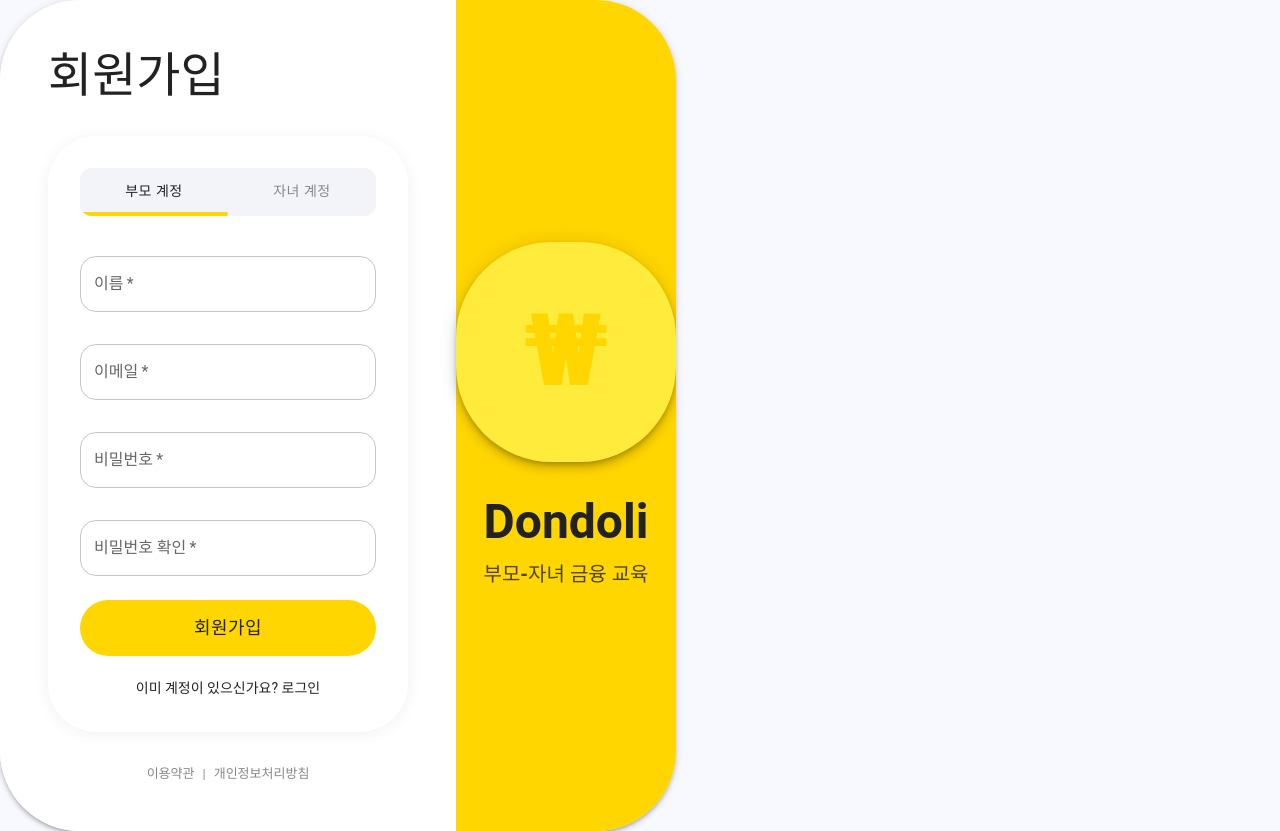
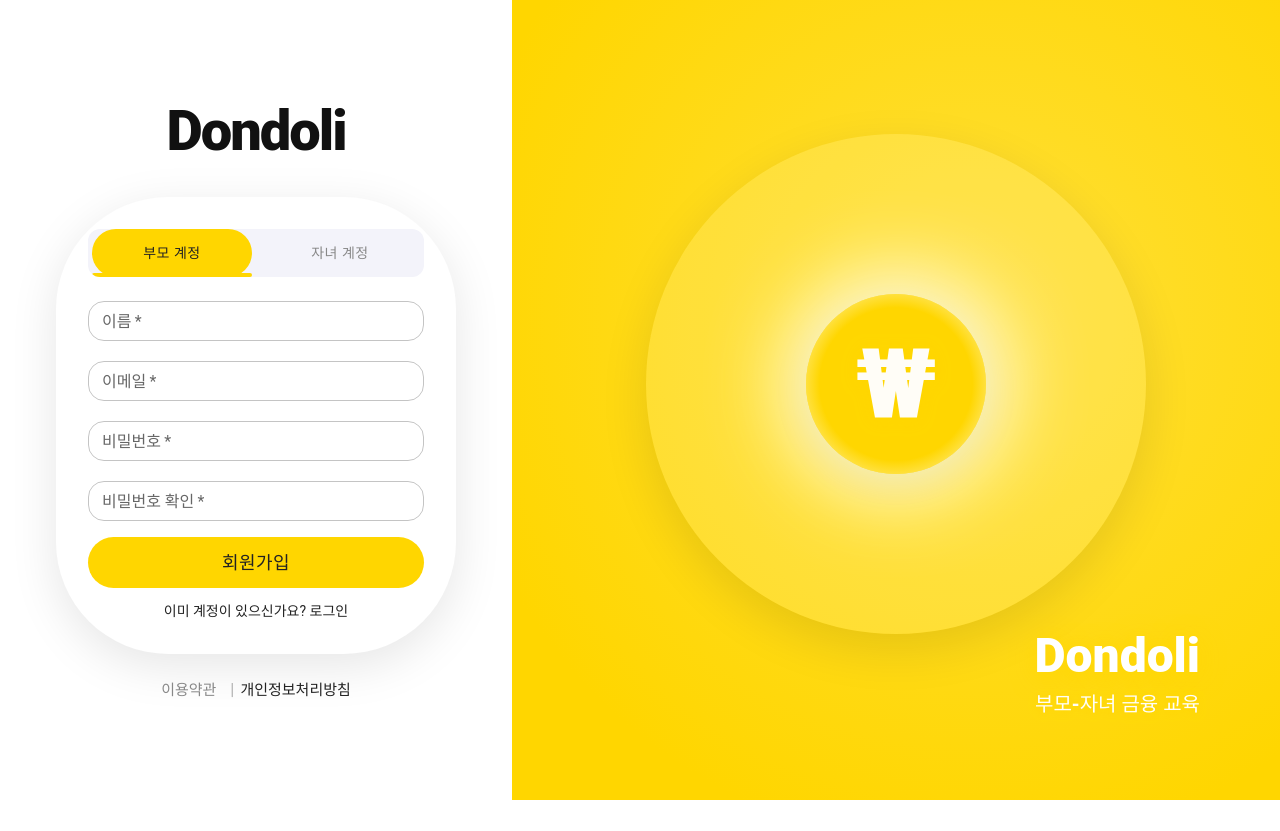
Before and after one commit to 2025-The-Pay-FinTech-Hackathon/Team5, a React (Vite) app: page /signup in a window 1280 px wide. After the commit the page ends 800 px from the top, so only its background shows below. Built offline with nearby package versions, Linux system fonts and the light colour scheme.

Commit message:
Update Signup.jsx

```diff
--- a/src/pages/Signup.jsx
+++ b/src/pages/Signup.jsx
@@ -9,12 +9,11 @@ import {
   Tabs,
   Tab,
   Alert,
-  Grid,
   Link,
 } from '@mui/material';
 import { addUser, findUserByEmail } from '../utils/localData';
 
-function Signup() {
+export default function Signup() {
   const navigate = useNavigate();
   const [accountType, setAccountType] = useState('parent');
   const [formData, setFormData] = useState({
@@ -26,24 +25,14 @@ function Signup() {
   const [error, setError] = useState('');
   const [success, setSuccess] = useState('');
 
-  const handleAccountTypeChange = (event, newValue) => {
-    setAccountType(newValue);
-  };
-
-  const handleInputChange = (e) => {
-    const { name, value } = e.target;
-    setFormData((prev) => ({
-      ...prev,
-      [name]: value,
-    }));
-  };
-
-  const handleSubmit = (e) => {
+  const handleAccountTypeChange = (e, v) => setAccountType(v);
+  const handleInputChange = e => setFormData(f => ({ ...f, [e.target.name]: e.target.value }));
+  const handleSubmit = e => {
     e.preventDefault();
     setError('');
     setSuccess('');
     if (!formData.name || !formData.email || !formData.password || !formData.confirmPassword) {
-      setError('모든 필드를 입력해주세요.');
+      setError('모든 항목을 입력해주세요.');
       return;
     }
     if (formData.password !== formData.confirmPassword) {
@@ -62,45 +51,100 @@ function Signup() {
       password: formData.password,
       role: accountType,
     });
-    setSuccess('회원가입이 완료되었습니다! 로그인 해주세요.');
+    setSuccess('회원가입이 완료되었습니다!');
     setTimeout(() => navigate('/'), 1200);
   };
 
   return (
-    <Box sx={{ minHeight: '100vh', bgcolor: '#F8F8FF', display: 'flex', alignItems: 'center', justifyContent: 'center' }}>
-      <Grid container sx={{ minHeight: { xs: '100vh', md: 600 }, maxWidth: 1100, boxShadow: 3, borderRadius: 5, overflow: 'hidden' }}>
-        {/* Left: Signup Form */}
-        <Grid item xs={12} md={7} sx={{ bgcolor: '#fff', display: 'flex', flexDirection: 'column', justifyContent: 'center', alignItems: 'center', py: 6, px: { xs: 2, md: 6 } }}>
-          <Box sx={{ width: '100%', maxWidth: 360 }}>
-            <Typography variant="h3" fontWeight={700} sx={{ mb: 4, color: '#222' }}>
-              회원가입
+    <Box sx={{
+      display: 'flex',
+      minHeight: '100vh',
+      width: '100vw',
+      overflow: 'hidden',
+      background: 'linear-gradient(90deg, #fff 40%, #ffe066 100%)',
+    }}>
+      {/* 왼쪽(회원가입) 영역 */}
+      <Box sx={{
+        flex: 4,
+        minWidth: 0,
+        bgcolor: 'transparent',
+        display: 'flex',
+        flexDirection: 'column',
+        justifyContent: 'center',
+        alignItems: 'center',
+        position: 'relative',
+        zIndex: 2,
+        py: 0,
+      }}>
+        <Typography variant="h2" fontWeight={900} sx={{ mb: 4, color: '#111', letterSpacing: '-2px', fontSize: 56 }}>
+          Dondoli
         </Typography>
-            <Paper elevation={0} sx={{ p: 4, borderRadius: 3, boxShadow: '0 2px 16px 0 rgba(0,0,0,0.06)' }}>
+        <Paper elevation={12} sx={{
+          p: 4,
+          borderRadius: 7,
+          minWidth: 350,
+          maxWidth: 400,
+          width: '100%',
+          mb: 2,
+          display: 'flex',
+          flexDirection: 'column',
+          alignItems: 'center',
+          boxShadow: '0 12px 48px 0 rgba(0,0,0,0.10)',
+          overflowY: 'auto',
+          maxHeight: 'calc(100vh - 120px)',
+        }}>
           <Tabs
             value={accountType}
             onChange={handleAccountTypeChange}
             variant="fullWidth"
-                sx={{ mb: 3, '& .MuiTabs-indicator': { backgroundColor: '#FFD600' } }}
+            sx={{
+              mb: 2,
+              width: '100%',
+              '& .MuiTabs-indicator': { backgroundColor: '#FFD600', height: 4, borderRadius: 2 },
+            }}
           >
-                <Tab label="부모 계정" value="parent" sx={{ fontWeight: 700, color: accountType === 'parent' ? '#222' : '#888', '&.Mui-selected': { color: '#222' } }} />
-                <Tab label="자녀 계정" value="child" sx={{ fontWeight: 700, color: accountType === 'child' ? '#222' : '#888', '&.Mui-selected': { color: '#222' } }} />
+            <Tab label="부모 계정" value="parent"
+              sx={{
+                fontWeight: 700,
+                color: accountType === 'parent' ? '#222' : '#888',
+                '&.Mui-selected': { color: '#222' },
+                bgcolor: accountType === 'parent' ? '#FFD600' : 'transparent',
+                borderRadius: 99,
+                mx: 0.5,
+                minHeight: 48,
+              }} />
+            <Tab label="자녀 계정" value="child"
+              sx={{
+                fontWeight: 700,
+                color: accountType === 'child' ? '#222' : '#888',
+                '&.Mui-selected': { color: '#222' },
+                bgcolor: accountType === 'child' ? '#FFD600' : 'transparent',
+                borderRadius: 99,
+                mx: 0.5,
+                minHeight: 48,
+              }} />
           </Tabs>
           {error && (
-                <Alert severity="error" sx={{ mb: 2 }}>{error}</Alert>
+            <Alert severity="error" sx={{ mb: 1, width: '100%' }}>
+              {error}
+            </Alert>
           )}
           {success && (
-                <Alert severity="success" sx={{ mb: 2 }}>{success}</Alert>
+            <Alert severity="success" sx={{ mb: 1, width: '100%' }}>
+              {success}
+            </Alert>
           )}
-              <form onSubmit={handleSubmit}>
+          <form onSubmit={handleSubmit} style={{ width: '100%' }}>
             <TextField
               fullWidth
               label="이름"
               name="name"
               value={formData.name}
               onChange={handleInputChange}
-                  margin="normal"
+              margin="dense"
               required
-                  sx={{ mb: 2 }}
+              sx={{ mb: 1.5 }}
+              size="small"
             />
             <TextField
               fullWidth
@@ -109,9 +153,10 @@ function Signup() {
               type="email"
               value={formData.email}
               onChange={handleInputChange}
-                  margin="normal"
+              margin="dense"
               required
-                  sx={{ mb: 2 }}
+              sx={{ mb: 1.5 }}
+              size="small"
             />
             <TextField
               fullWidth
@@ -120,9 +165,10 @@ function Signup() {
               type="password"
               value={formData.password}
               onChange={handleInputChange}
-                  margin="normal"
+              margin="dense"
               required
-                  sx={{ mb: 2 }}
+              sx={{ mb: 1.5 }}
+              size="small"
             />
             <TextField
               fullWidth
@@ -131,9 +177,10 @@ function Signup() {
               type="password"
               value={formData.confirmPassword}
               onChange={handleInputChange}
-                  margin="normal"
+              margin="dense"
               required
-                  sx={{ mb: 3 }}
+              sx={{ mb: 2 }}
+              size="small"
             />
             <Button
               type="submit"
@@ -146,59 +193,160 @@ function Signup() {
                 fontWeight: 700,
                 borderRadius: 99,
                 boxShadow: 'none',
-                    py: 1.5,
+                py: 1.2,
                 fontSize: 18,
-                    mb: 1.5,
+                mb: 1,
                 '&:hover': { background: '#FFEA70' },
               }}
             >
               회원가입
             </Button>
           </form>
-              <Box sx={{ textAlign: 'center', mt: 1 }}>
+          <Box sx={{ textAlign: 'center', mt: 0.5, width: '100%', fontSize: 14 }}>
             <Link component="button" underline="hover" color="inherit" onClick={() => navigate('/')} sx={{ fontSize: 14 }}>
               이미 계정이 있으신가요? 로그인
             </Link>
           </Box>
         </Paper>
-            <Box sx={{ mt: 4, textAlign: 'center', color: '#888', fontSize: 13 }}>
-              <Link href="#" underline="hover" sx={{ color: '#888', mr: 1 }}>
+        <Box
+          sx={{
+            width: '100%',
+            maxWidth: 400,
+            display: 'flex',
+            justifyContent: 'center',
+            alignItems: 'center',
+            mt: 1
+          }}
+        >
+          <Link href="#" underline="hover" sx={{ color: '#888', fontSize: 15, fontWeight: 400, mr: 1 }}>
             이용약관
           </Link>
-              |
-              <Link href="#" underline="hover" sx={{ color: '#888', ml: 1 }}>
+          <span style={{ color: '#bbb', fontWeight: 700, margin: '0 6px' }}>|</span>
+          <Link href="#" underline="hover" sx={{ color: '#222', fontWeight: 700, fontSize: 15 }}>
             개인정보처리방침
           </Link>
         </Box>
       </Box>
-        </Grid>
-        {/* Right: Illustration & Branding */}
-        <Grid item xs={12} md={5} sx={{ bgcolor: '#FFD600', display: 'flex', flexDirection: 'column', justifyContent: 'center', alignItems: 'center', py: 6 }}>
+      {/* 오른쪽(노란) 영역 */}
       <Box sx={{
-            width: 220,
-            height: 220,
-            bgcolor: '#FFEB3B',
-            borderRadius: 6,
-            mb: 4,
+        flex: 6,
+        minWidth: 0,
+        bgcolor: '#FFD600',
+        position: 'relative',
+        display: 'flex',
+        flexDirection: 'column',
+        justifyContent: 'center',
+        alignItems: 'center',
+        overflow: 'hidden'
+      }}>
+        {/* 배경 그라데이션/패턴 */}
+        <Box sx={{
+          position: 'absolute',
+          inset: 0,
+          background: 'radial-gradient(circle at 60% 40%, #fffde4 0%, #FFD600 80%)',
+          opacity: 0.25,
+          zIndex: 0
+        }} />
+        {/* 아이콘 일러스트 */}
+        <Box sx={{
+          width: 500,
+          height: 500,
+          borderRadius: 18,
+          background: 'rgba(255,255,255,0.13)',
+          boxShadow: '0 16px 48px 0 rgba(0,0,0,0.10)',
           display: 'flex',
           alignItems: 'center',
           justifyContent: 'center',
-            boxShadow: 6
+          mb: 4,
+          position: 'relative',
+          zIndex: 1
         }}>
-            <Typography variant="h1" sx={{ color: '#FFD600', fontWeight: 900, fontSize: 100 }}>
+          {/* 카드 */}
+          <lord-icon
+            src="https://cdn.lordicon.com/yzctygpq.json"
+            trigger="loop"
+            style={{
+              position: 'absolute',
+              top: 80,
+              left: 80,
+              width: 120,
+              height: 120,
+              opacity: 0.95,
+              filter: 'drop-shadow(0 4px 16px #fff7)',
+              transform: 'rotate(-10deg) scale(1.1)',
+              zIndex: 1
+            }}
+          />
+          {/* 차트 */}
+          <lord-icon
+            src="https://cdn.lordicon.com/ivayzoru.json"
+            trigger="loop"
+            style={{
+              position: 'absolute',
+              top: 160,
+              right: 90,
+              width: 100,
+              height: 100,
+              opacity: 0.88,
+              filter: 'drop-shadow(0 4px 16px #fff7)',
+              transform: 'rotate(8deg) scale(1.05)',
+              zIndex: 1
+            }}
+          />
+          {/* 코인 */}
+          <lord-icon
+            src="https://cdn.lordicon.com/ggihhudh.json"
+            trigger="loop"
+            style={{
+              position: 'absolute',
+              bottom: 90,
+              left: 140,
+              width: 100,
+              height: 100,
+              opacity: 0.97,
+              filter: 'drop-shadow(0 4px 16px #fff7)',
+              transform: 'rotate(-6deg) scale(1.08)',
+              zIndex: 1
+            }}
+          />
+          {/* 중앙 Glow 원과 ₩ */}
+          <Box
+            sx={{
+              width: 180,
+              height: 180,
+              borderRadius: '50%',
+              background: 'radial-gradient(circle, #FFD600 60%, #fffde4 100%)',
+              boxShadow: '0 0 80px 20px #fffde4, 0 8px 32px 0 rgba(0,0,0,0.13)',
+              display: 'flex',
+              alignItems: 'center',
+              justifyContent: 'center',
+              position: 'absolute',
+              top: 160,
+              left: 160,
+              zIndex: 2
+            }}
+          >
+            <Typography variant="h1" fontWeight={900} sx={{ color: '#fff', opacity: 0.97, textShadow: '0 2px 16px #FFD600' }}>
               ₩
             </Typography>
           </Box>
-          <Typography variant="h3" fontWeight={700} sx={{ color: '#222', mb: 1 }}>
+        </Box>
+        {/* 오른쪽 하단 앱명/설명 */}
+        <Box sx={{
+          position: 'absolute',
+          right: 80,
+          bottom: 80,
+          textAlign: 'right',
+          zIndex: 2
+        }}>
+          <Typography variant="h3" fontWeight={900} sx={{ color: '#fff', mb: 0.5, textShadow: '0 4px 24px #FFD600' }}>
             Dondoli
           </Typography>
-          <Typography variant="h6" sx={{ color: '#222', opacity: 0.8 }}>
+          <Typography variant="h6" sx={{ color: '#fff', opacity: 0.97, fontWeight: 600, textShadow: '0 2px 8px #FFD600' }}>
             부모-자녀 금융 교육
           </Typography>
-        </Grid>
-      </Grid>
+        </Box>
+      </Box>
     </Box>
   );
 }
-
-export default Signup;
```
Lines whose indentation alone changed are shown as unchanged.
